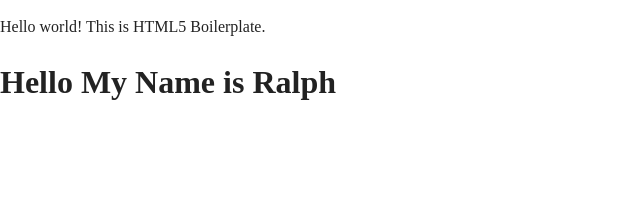
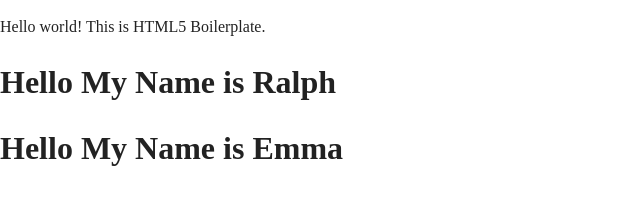
Before and after one commit to emmad977/WorkshopGithub, a plain HTML site: page index.html in a window 1280 px wide. Shown: the whole page, without its empty margins (0-640 px from the left). Drawn offline with nearby package versions, Linux system fonts and the light colour scheme.

Commit message:
Add name
name added

```diff
--- a/index.html
+++ b/index.html
@@ -25,7 +25,7 @@
   <!-- Add your site or application content here -->
   <p>Hello world! This is HTML5 Boilerplate.</p>
   <h1>Hello My Name is Ralph</h1>
-  <!-- Mettez Votre Nom ici comme le miens -->
+ <h1>Hello My Name is Emma</h1>
 
 
 
```
